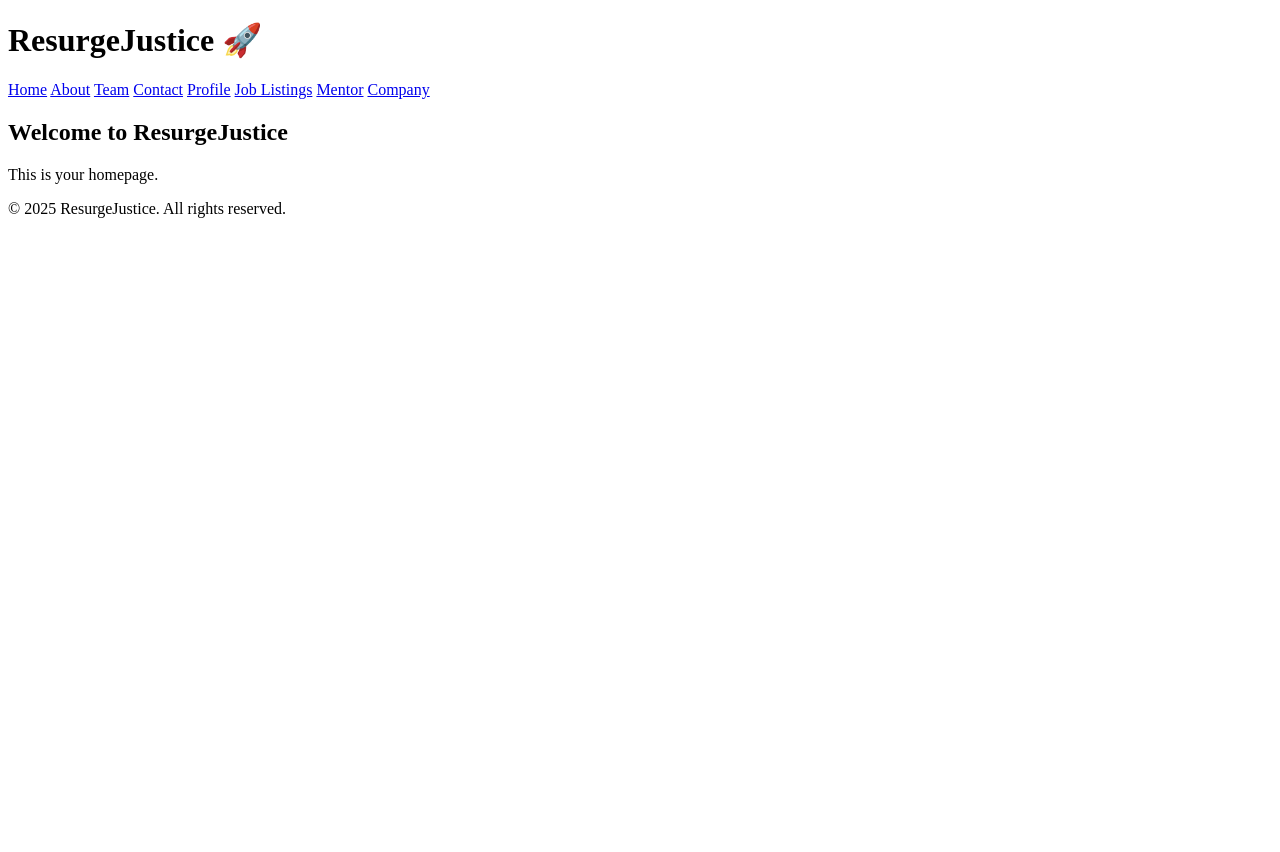
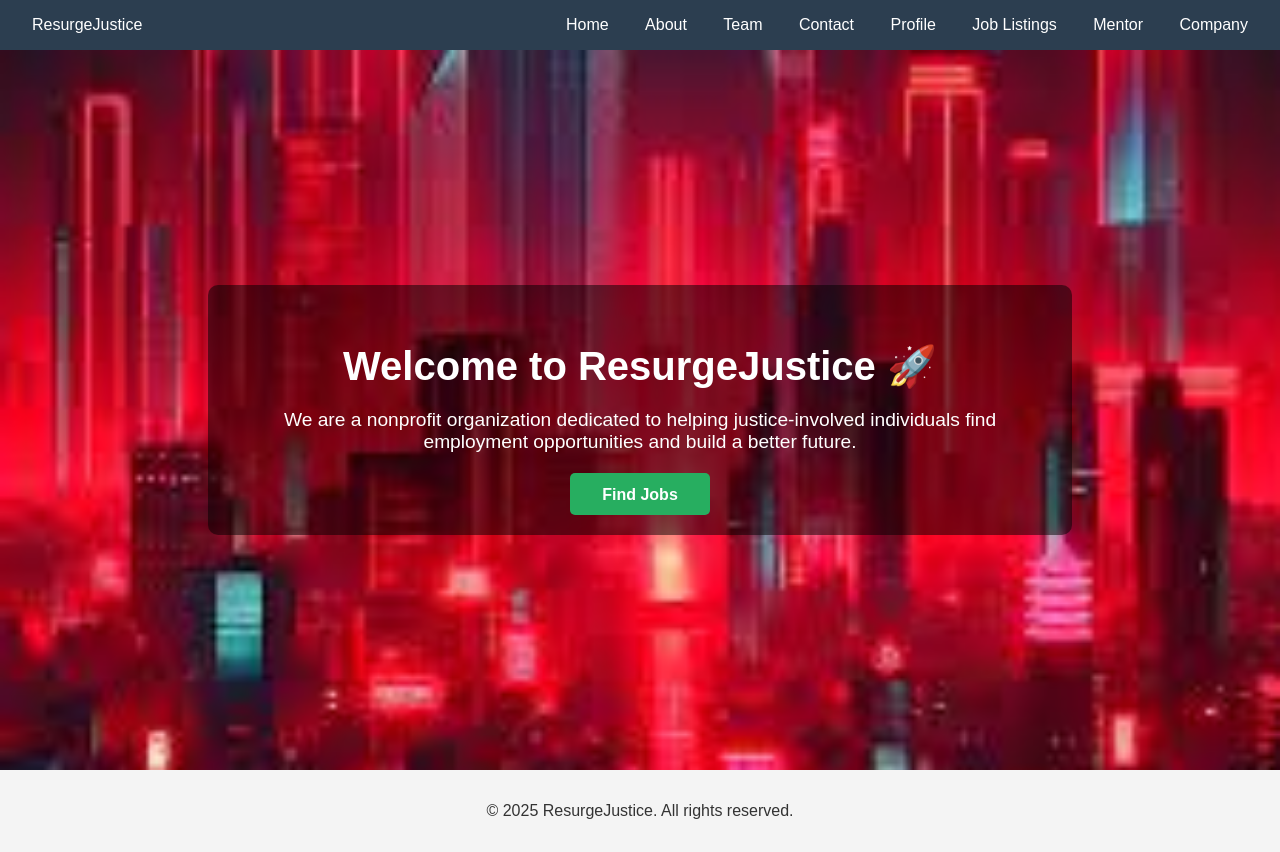
Before and after one commit to Noobswag2/resurgejustice, a Django app: page / in a window 1280 px wide. Before the commit the page ends 218 px from the top, so only its background shows below. Run offline with Django 5.2, Linux system fonts and the light colour scheme.

Commit message:
Initial commit for ResurgeJustice

```diff
--- a/core/templates/base.html
+++ b/core/templates/base.html
@@ -1,13 +1,19 @@
 <!DOCTYPE html>
 <html lang="en">
 <head>
+  {% load static %}
   <meta charset="UTF-8">
   <title>{% block title %}ResurgeJustice{% endblock %}</title>
+  <link rel="stylesheet" href="{% static 'css/styles.css' %}">
 </head>
 <body>
+
   <header>
-    <h1>ResurgeJustice 🚀</h1>
-    <nav>
+    <div class="navbar">
+      <div class="logo">
+        <a href="{% url 'home' %}">ResurgeJustice</a>
+      </div>
+      <div class="nav-links">
         <a href="{% url 'home' %}">Home</a>
         <a href="{% url 'about' %}">About</a>
         <a href="{% url 'team' %}">Team</a>
@@ -16,17 +22,19 @@
         <a href="{% url 'job_listings' %}">Job Listings</a>
         <a href="{% url 'mentor' %}">Mentor</a>
         <a href="{% url 'company' %}">Company</a>
-      </nav>
+      </div>
+    </div>
   </header>
 
   <main>
     {% block content %}
-    <!-- Content will go here -->
+    <!-- Page-specific content goes here -->
     {% endblock %}
   </main>
 
   <footer>
-    <p>&copy; 2025 ResurgeJustice. All rights reserved.</p>
+    <p style="text-align: center; padding: 1rem;">&copy; 2025 ResurgeJustice. All rights reserved.</p>
   </footer>
+
 </body>
 </html>
--- a/core/templates/home.html
+++ b/core/templates/home.html
@@ -1,8 +1,13 @@
 {% extends 'base.html' %}
 
-{% block title %}Home | ResurgeJustice{% endblock %}
-
 {% block content %}
-  <h2>Welcome to ResurgeJustice</h2>
-  <p>This is your homepage.</p>
+<div class="hero-section">
+  <div class="hero-overlay">
+    <h1>Welcome to <strong>ResurgeJustice</strong> 🚀</h1>
+    <p>
+      We are a nonprofit organization dedicated to helping justice-involved individuals find employment opportunities and build a better future.
+    </p>
+    <a href="#" class="btn-cta">Find Jobs</a>
+  </div>
+</div>
 {% endblock %}
--- a/resurgejustice_project/settings.py
+++ b/resurgejustice_project/settings.py
@@ -116,6 +116,8 @@ USE_TZ = True
 # https://docs.djangoproject.com/en/5.1/howto/static-files/
 
 STATIC_URL = 'static/'
+STATICFILES_DIRS = [BASE_DIR / "static"]
+
 
 # Default primary key field type
 # https://docs.djangoproject.com/en/5.1/ref/settings/#default-auto-field
--- /dev/null
+++ b/static/css/styles.css
@@ -0,0 +1,67 @@
+body {
+    font-family: 'Arial', sans-serif;
+    margin: 0;
+    padding: 0;
+    background-color: #f4f4f4;
+    color: #333;
+  }
+
+  .navbar {
+    background-color: #2c3e50;
+    padding: 1rem;
+    display: flex;
+    justify-content: space-between;
+    align-items: center;
+  }
+
+  .navbar a {
+    color: white;
+    text-decoration: none;
+    margin: 0 1rem;
+  }
+
+  .navbar a:hover {
+    text-decoration: underline;
+  }
+
+  .hero-section {
+    background: url('../images/home-bg.jpg') no-repeat center center/cover;
+    height: 90vh;
+    display: flex;
+    align-items: center;
+    justify-content: center;
+    text-align: center;
+    position: relative;
+  }
+
+  .hero-overlay {
+    background-color: rgba(0, 0, 0, 0.5);
+    padding: 2rem;
+    border-radius: 10px;
+    color: white;
+    max-width: 800px;
+  }
+
+  .hero-overlay h1 {
+    font-size: 2.5rem;
+    margin-bottom: 1rem;
+  }
+
+  .hero-overlay p {
+    font-size: 1.2rem;
+    margin-bottom: 2rem;
+  }
+
+  .btn-cta {
+    background-color: #27ae60;
+    color: white;
+    padding: 0.8rem 2rem;
+    border-radius: 5px;
+    text-decoration: none;
+    font-weight: bold;
+    font-size: 1rem;
+  }
+
+  .btn-cta:hover {
+    background-color: #219150;
+  }
```
Also changed, not shown: static/images/home-bg.jpg (added), 4 other files.
